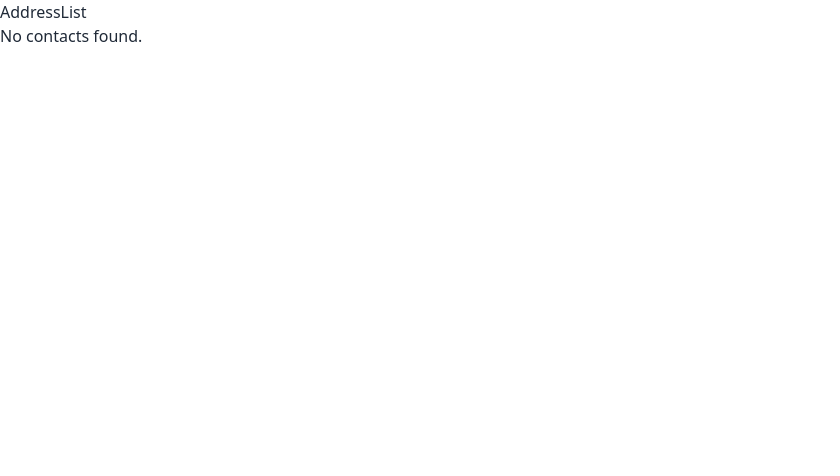
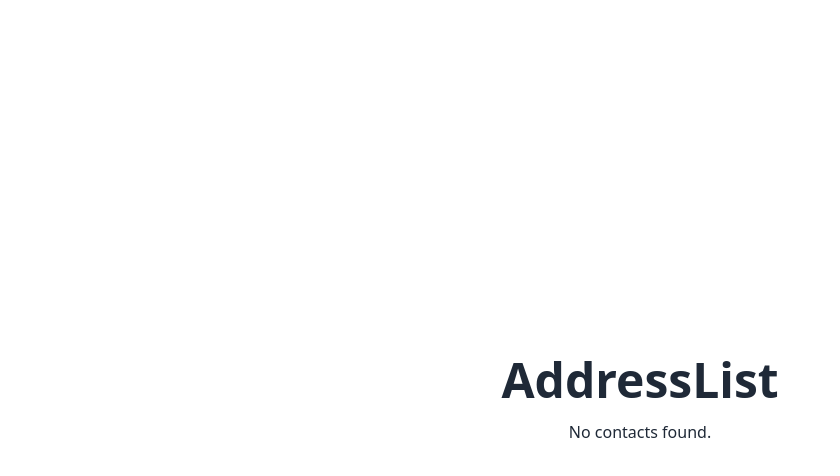
Before and after one commit to Schugggi/Adressbook, a Next.js app in the folder adress-book/: page /components/AddressList in a window 1280 px wide. Shown: the top 476 px of the page, without its empty margins (0-840 px from the left). Built offline with nearby package versions, Linux system fonts and the light colour scheme.

Commit message:
Frontend Addresslist

```diff
--- a/adress-book/src/pages/components/AddressList.js
+++ b/adress-book/src/pages/components/AddressList.js
@@ -3,33 +3,38 @@ import React from "react";
 const AddressList = ({ contacts }) => {
   return (
     <>
-      <div>AddressList</div>
-      {contacts?.length > 0 ?
-        <div>
-          <table>
+      <div className="flex justify-center items-center text-center h-screen">
+        <div className="space-y-4">
+          <h1 className="font-bold text-5xl">AddressList</h1>
+          {contacts?.length > 0 ? (
+            <div className="overflow-x-auto">
+              <table className="table w-full">
+                {/* head*/}
                 <thead>
                   <tr>
-                <th>Id</th>
+                    <th></th>
                     <th>Name</th>
                     <th>Number</th>
                     <th>Email</th>
                     <th>Description</th>
                   </tr>
                 </thead>
-            {contacts.map((contact, index) =>
-              <tr key={contact.id}>
+                {contacts.map((contact, index) => (
+                  <tr key={contact.id} className="active">
                     <td>{index + 1}</td>
                     <td>{contact.name}</td>
                     <td>{contact.number}</td>
                     <td>{contact.email}</td>
                     <td>{contact.description}</td>
                   </tr>
-            )}
+                ))}
               </table>
             </div>
-       : (
+          ) : (
             <div>No contacts found.</div>
           )}
+        </div>
+      </div>
     </>
   );
 };
```
Lines whose indentation alone changed are shown as unchanged.
